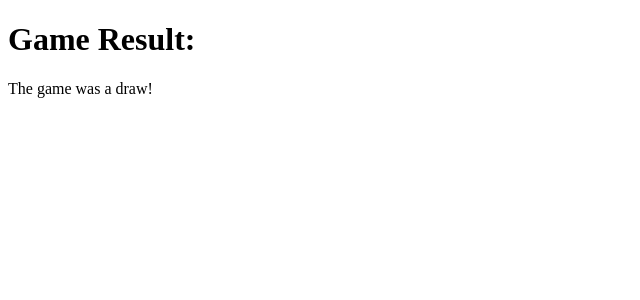
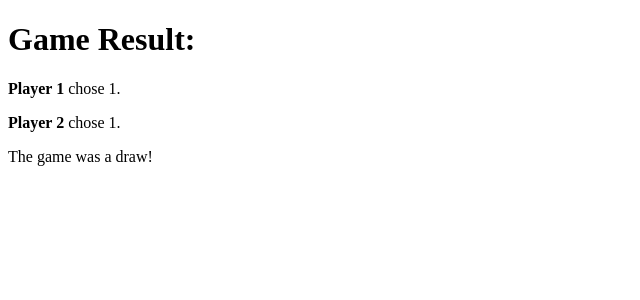
Before and after one commit to robbieferg/rock_paper_scissors_homework, a Flask app: page /1/1/ in a window 1280 px wide. Shown: the part 44-344 px from the top of the page, without its empty margins (0-640 px from the left). Run offline with Flask 2, Linux system fonts and the light colour scheme.

Commit message:
added more details to results page.

```diff
--- a/controllers/controller.py
+++ b/controllers/controller.py
@@ -14,17 +14,16 @@ def display_result(player_1_choice, player_2_choice):
     player_2 = Player("Player 2", player_2_choice)
     game_1 = Game()
     winner = game_1.play_game(player_1, player_2)
-    return render_template("result.html", title = "Result", winner = winner)
+    return render_template("result.html", title = "Result", winner = winner, player_1 = player_1, player_2 = player_2)
 
-@app.route("/play")
+@app.route("/play/")
 def play():
     return render_template("play.html", title = "play")
 
-@app.route("/play", methods = ["POST"])
+@app.route("/play/", methods = ["POST"])
 def play_computer_result():
-    pass
     new_game = Game()
-    new_player_1 = Player(request.form["name"], request.form["choice"])
-    new_player_2 = new_game.generate_computer_player
-    new_winner = new_game.play_game(new_player_1, new_player_2)
-    return render_template("result.html", title = "Result", winner = new_winner)
+    player_1 = Player(request.form["name"], request.form["choice"])
+    player_2 = new_game.generate_computer_player
+    winner = new_game.play_game(player_1, player_2)
+    return render_template("result.html", title = "Result", winner = winner, player_1 = player_1, player_2 = player_2)
--- a/models/game.py
+++ b/models/game.py
@@ -1,5 +1,5 @@
 import random
-from player import Player
+from models.player import Player
 
 class Game:
 
@@ -15,11 +15,11 @@ class Game:
         if choices[0] == choices[1]:
             winner = None
         elif "rock" in choices and "scissors" in choices:
-            winner = players[choices.index("rock")].name
+            winner = players[choices.index("rock")]
         elif "scissors" in choices and "paper" in choices:
-            winner = players[choices.index("scissors")].name
+            winner = players[choices.index("scissors")]
         elif "paper" in choices and "rock" in choices:
-            winner = players[choices.index("paper")].name
+            winner = players[choices.index("paper")]
         return winner
 
     def generate_computer_player(self):
--- a/templates/result.html
+++ b/templates/result.html
@@ -2,9 +2,19 @@
 
 {% block content %}
     <h1>Game Result:</h1>
+    <p><b>{{ player_1.name }}</b> chose {{ player_1.choice }}.</p>
+    <p><b>{{ player_2.name }}</b> chose {{ player_2.choice }}.</p>
     {% if winner: %}
-            <p> The winner is {{ winner }}!</p>
+        <p> The winner is <b>{{ winner.name }}!</b></p>
     {% else %}
         <p>The game was a draw!</p>
     {% endif %}
+
+    {% if winner.choice == "rock": %}
+        <p>(Rock breaks Scissors!)</p>
+    {% elif winner.choice == "paper": %}
+        <p>(Paper covers Rock!)</p>
+    {% elif winner.choice == "scissors": %}
+        <p>(Scissors cut Paper!)</p>
+    {% endif %}
 {% endblock content %}
```
Lines whose indentation alone changed are shown as unchanged.
